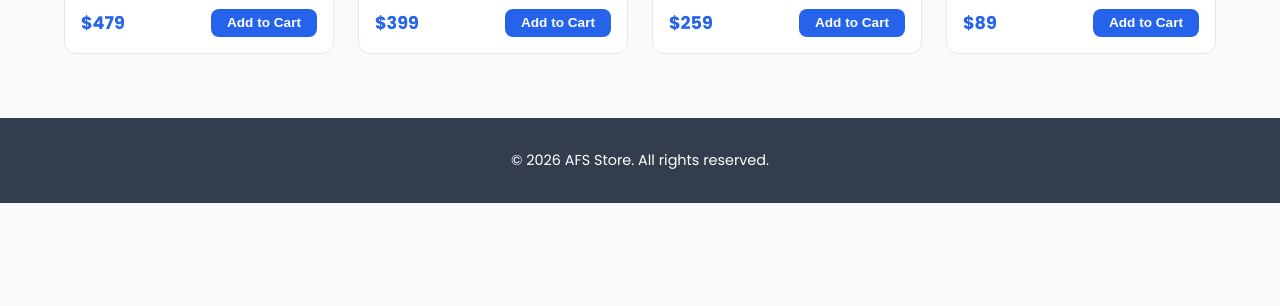
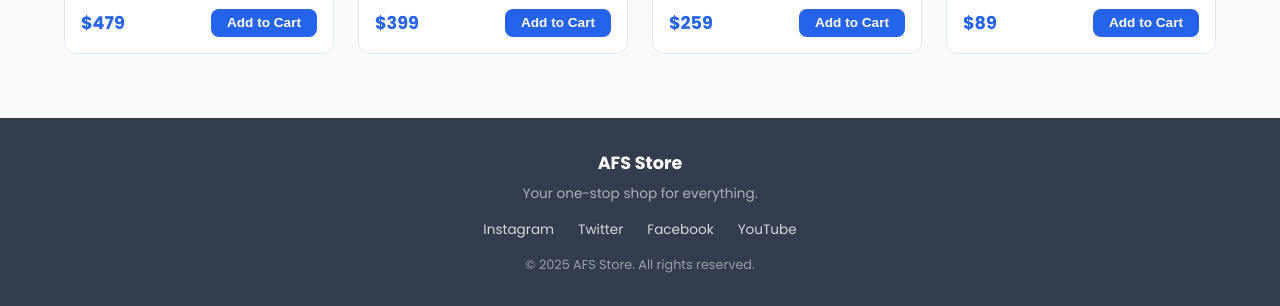
Before and after one commit to heqoN/afs_E-commerce, a plain HTML site: page products.html in a window 1280 px wide. Shown: the part 1180-1486 px from the top of the page. Before the commit the page ends 1383 px from the top, so only its background shows below. Drawn offline with Linux system fonts and the light colour scheme.

Commit message:
feat: add social media links to footer

```diff
--- a/products.html
+++ b/products.html
@@ -67,7 +67,17 @@
   </main>
 
   <div class="toast" id="toast">✅ Added to cart!</div>
-  <footer><p>© 2026 AFS Store. All rights reserved.</p></footer>
+<footer>
+  <p style="font-size:1.1rem; font-weight:700; margin-bottom:0.5rem;">AFS Store</p>
+  <p style="opacity:0.6; font-size:0.85rem; margin-bottom:1rem;">Your one-stop shop for everything.</p>
+  <div style="display:flex; justify-content:center; gap:1.5rem; margin-bottom:1rem;">
+    <a href="#" style="color:white; text-decoration:none; font-size:0.85rem; opacity:0.8; transition:opacity 0.2s;" onmouseover="this.style.opacity=1" onmouseout="this.style.opacity=0.8">Instagram</a>
+    <a href="#" style="color:white; text-decoration:none; font-size:0.85rem; opacity:0.8;" onmouseover="this.style.opacity=1" onmouseout="this.style.opacity=0.8">Twitter</a>
+    <a href="#" style="color:white; text-decoration:none; font-size:0.85rem; opacity:0.8;" onmouseover="this.style.opacity=1" onmouseout="this.style.opacity=0.8">Facebook</a>
+    <a href="#" style="color:white; text-decoration:none; font-size:0.85rem; opacity:0.8;" onmouseover="this.style.opacity=1" onmouseout="this.style.opacity=0.8">YouTube</a>
+  </div>
+  <p style="opacity:0.5; font-size:0.8rem;">© 2025 AFS Store. All rights reserved.</p>
+</footer>
 
   <script src="js/products.js"></script>
   <script src="js/cart.js"></script>
```
Also changed, not shown: cart.html (+11 -2 lines), index.html (+10 -2 lines).
